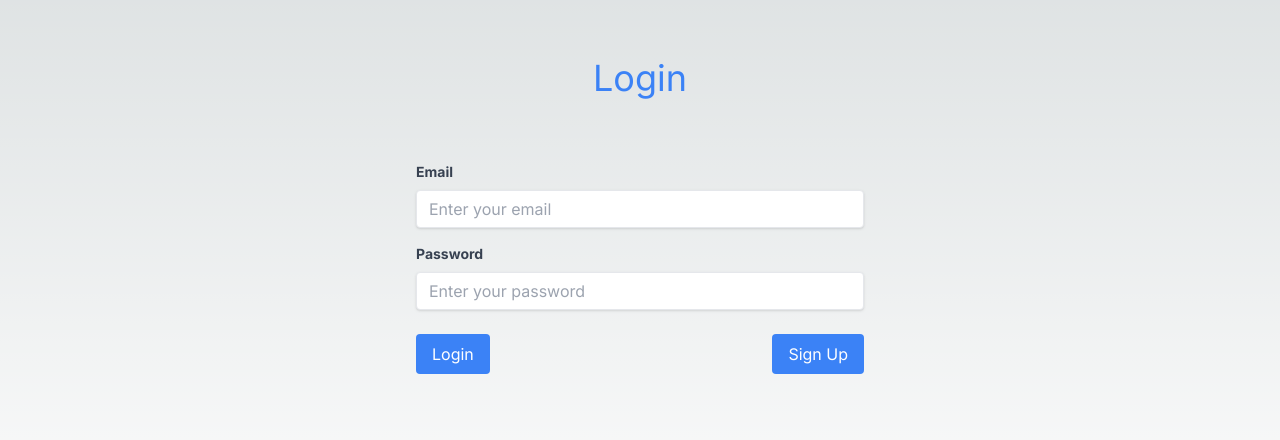
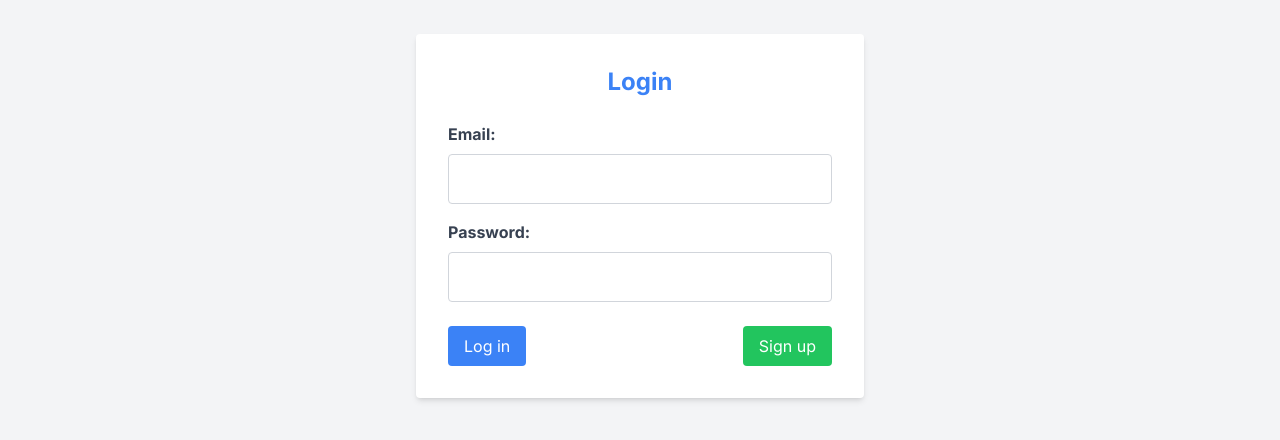
Before and after one commit to joelstevick/less-is-more, a Next.js app: page /login in a window 1280 px wide. Shown: the part 184-624 px from the top of the page. Built offline with nearby package versions, Linux system fonts and the light colour scheme.

Commit message:
make login form pretty

```diff
--- a/app/login/page.tsx
+++ b/app/login/page.tsx
@@ -1,97 +1,57 @@
-"use client";
+import { login, signup } from "./actions";
 
-import React, { useState } from "react";
-import VSpacer from "@/components/v-spacer/v-spacer";
-import Button from "@/components/button/button";
-import Spinner from "@/components/spinner/spinner";
-import { supabase } from "../supabase/client";
-import { useRouter } from "next/navigation";
-import axios from "axios";
+export default function LoginPage() {
+  return (
+    <div className="min-h-screen flex items-center justify-center bg-gray-100">
+      <form className="bg-white p-8 rounded shadow-md w-full max-w-md">
+        <h2 className="text-2xl font-bold mb-6 text-center text-blue-500">
+          Login
+        </h2>
 
-export default function Login() {
-  const [email, setEmail] = useState("");
-  const [loginFailure, setLoginFailure] = useState(false);
-  const [password, setPassword] = useState("");
-  const [loading, setLoading] = useState(false);
-  const router = useRouter();
-
-  function handleSignUp() {
-    router.push("/signup");
-  }
-
-  async function handleLogin() {
-    setLoading(true);
-    setLoginFailure(false);
-
-    try {
-      const res = await axios.post("/api/login", {
-        email,
-        password,
-      });
-
-      setLoading(false);
-
-      router.push("/");
-    } catch (error) {
-      setLoading(false);
-      setLoginFailure(true);
-    }
-  }
-
-  return (
-    <main className="p-16 h-screen flex flex-col items-center justify-center">
-      <div className="text-blue-500 text-4xl text-center mb-16">Login</div>
-      <div className="w-full max-w-md">
         <div className="mb-4">
-          <label
-            className="block text-gray-700 text-sm font-bold mb-2"
-            htmlFor="email"
-          >
-            Email
+          <label htmlFor="email" className="block text-gray-700 font-bold mb-2">
+            Email:
           </label>
           <input
             id="email"
+            name="email"
             type="email"
-            value={email}
-            onChange={(e) => setEmail(e.target.value)}
-            className="shadow appearance-none border rounded w-full py-2 px-3 text-gray-700 leading-tight focus:outline-none focus:shadow-outline"
-            placeholder="Enter your email"
+            required
+            className="w-full p-3 border border-gray-300 rounded focus:outline-none focus:ring-2 focus:ring-blue-500"
           />
         </div>
+
         <div className="mb-6">
           <label
-            className="block text-gray-700 text-sm font-bold mb-2"
             htmlFor="password"
+            className="block text-gray-700 font-bold mb-2"
           >
-            Password
+            Password:
           </label>
           <input
             id="password"
+            name="password"
             type="password"
-            value={password}
-            onChange={(e) => setPassword(e.target.value)}
-            className="shadow appearance-none border rounded w-full py-2 px-3 text-gray-700 leading-tight focus:outline-none focus:shadow-outline"
-            placeholder="Enter your password"
+            required
+            className="w-full p-3 border border-gray-300 rounded focus:outline-none focus:ring-2 focus:ring-blue-500"
           />
         </div>
+
         <div className="flex items-center justify-between">
-          <Button onClick={handleLogin} disabled={loading}>
-            {loading ? "Logging in..." : "Login"}
-          </Button>
-          <Button onClick={handleSignUp} disabled={loading}>
-            Sign Up
-          </Button>
+          <button
+            formAction={login}
+            className="bg-blue-500 text-white py-2 px-4 rounded hover:bg-blue-600 focus:outline-none focus:ring-2 focus:ring-blue-500"
+          >
+            Log in
+          </button>
+          <button
+            formAction={signup}
+            className="bg-green-500 text-white py-2 px-4 rounded hover:bg-green-600 focus:outline-none focus:ring-2 focus:ring-green-500"
+          >
+            Sign up
+          </button>
         </div>
-        {loading && (
-          <div className="flex justify-center items-center mt-4">
-            <Spinner />
-          </div>
-        )}
-      </div>
-
-      {loginFailure && (
-        <div className="text-red-500 text-xl">Login Failure</div>
-      )}
-    </main>
+      </form>
+    </div>
   );
 }
```
